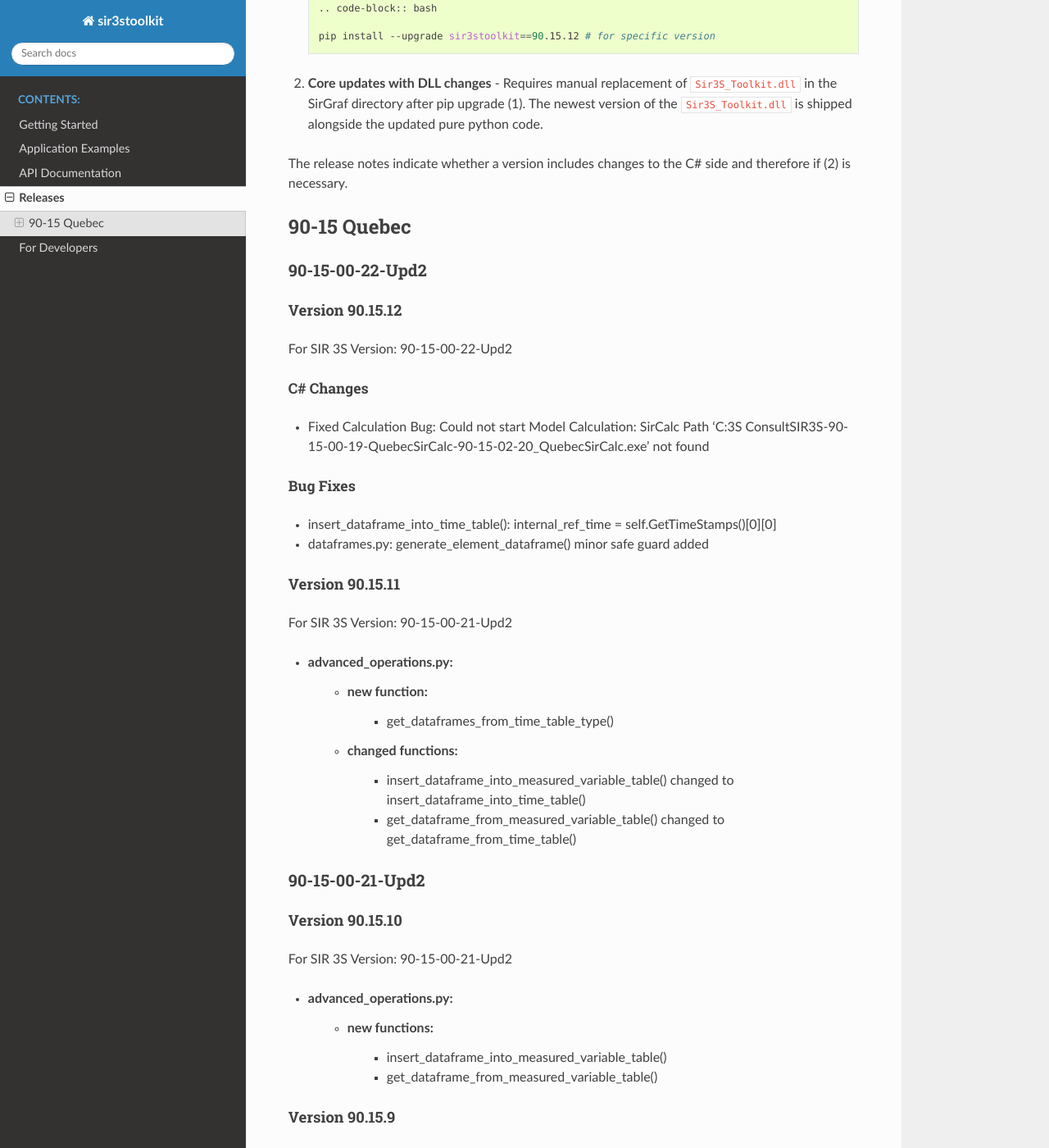
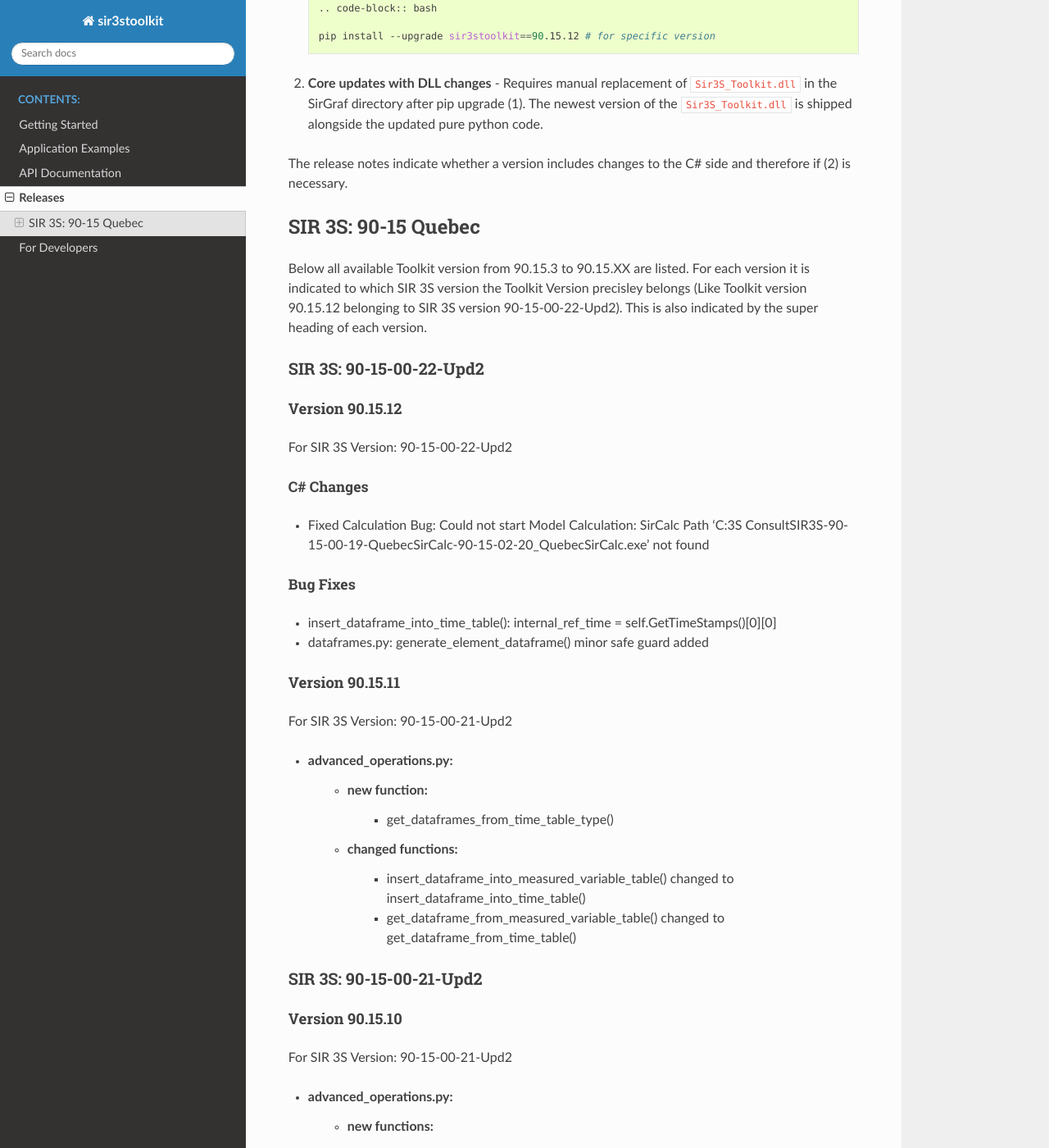
Before and after one commit to 3SConsult/sir3stoolkit, a Sphinx documentation site: the page built from docs/source/releases.rst, in a window 1280 px wide and 1400 px high, scrolled down 384 px. Shown: the whole window at 82% size. Built offline with Sphinx 7.4.7 and the Read the Docs theme 3.1.0, drawn with Linux system fonts in a browser that asks for light colours; pages that are not in the unit, such as notebooks, are missing from menus; some of the changed text lies outside the part shown.

Commit message:
Documentation: releases.rst indicate sir3s version from toolkit version

```diff
--- a/docs/source/releases.rst
+++ b/docs/source/releases.rst
@@ -21,11 +21,13 @@
 
 The release notes indicate whether a version includes changes to the C# side and therefore if (2) is necessary.
 
-90-15 Quebec
-------------
+SIR 3S: 90-15 Quebec
+--------------------
 
-90-15-00-22-Upd2
-^^^^^^^^^^^^^^^^
+Below all available Toolkit version from 90.15.3 to 90.15.XX are listed. For each version it is indicated to which SIR 3S version the Toolkit Version precisley belongs (Like Toolkit version 90.15.12 belonging to SIR 3S version 90-15-00-22-Upd2). This is also indicated by the super heading of each version.
+
+SIR 3S: 90-15-00-22-Upd2
+^^^^^^^^^^^^^^^^^^^^^^^^
 
 Version 90.15.12
 """"""""""""""""
@@ -53,8 +55,8 @@
       - insert_dataframe_into_measured_variable_table() changed to insert_dataframe_into_time_table()
       - get_dataframe_from_measured_variable_table() changed to get_dataframe_from_time_table()
 
-90-15-00-21-Upd2
-^^^^^^^^^^^^^^^^
+SIR 3S: 90-15-00-21-Upd2
+^^^^^^^^^^^^^^^^^^^^^^^^
 
 Version 90.15.10
 """"""""""""""""
@@ -80,8 +82,8 @@
       - get_tks_of_group_elements()
       - get_element_type_from_tk()
 
-90-15-00-20-Upd1
-^^^^^^^^^^^^^^^^
+SIR 3S: 90-15-00-20-Upd1
+^^^^^^^^^^^^^^^^^^^^^^^^
 
 Version 90.15.8
 """""""""""""""
@@ -101,8 +103,8 @@
 Changes
 ~~~~~~~
 - dataframes.py:
-   - metadata renamed to model data
-   - hydraulic edge renamed to edge
+   - metadata renamed to model_data
+   - hydraulic_edge renamed to edge
    - add_interior_points_to_results_dataframe renamed to add_interior_points_as_multiindex()
    - new function: add_interior_points_as_flat_cols()
    - new function: generate_longitudinal_section_vector_dataframes()
@@ -138,8 +140,8 @@
    - from Dataframes_SIR3S_Model to SIR3S_Model_Dataframes
    - from Plotting_SIR3S_Model to SIR3S_Model_Plotting
 
-90-15-00-19
-^^^^^^^^^^^
+SIR 3S: 90-15-00-19
+^^^^^^^^^^^^^^^^^^^
 
 Version 90.15.5
 """""""""""""""
```
